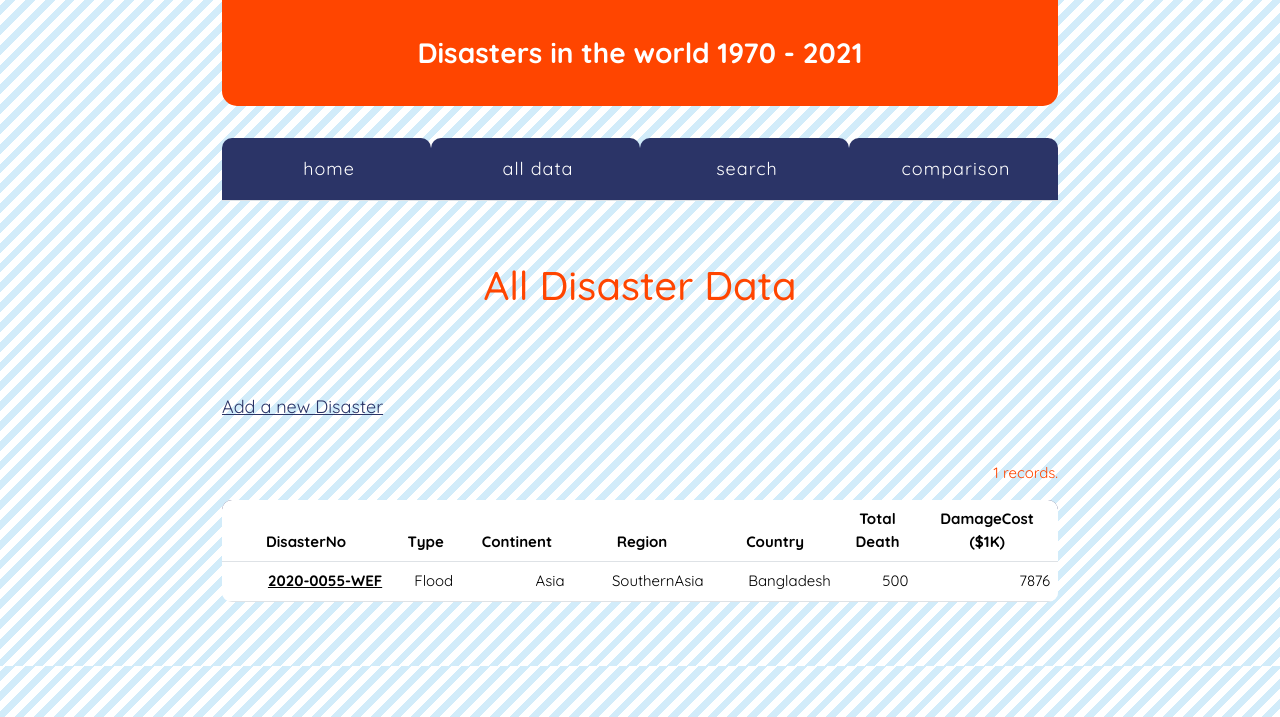
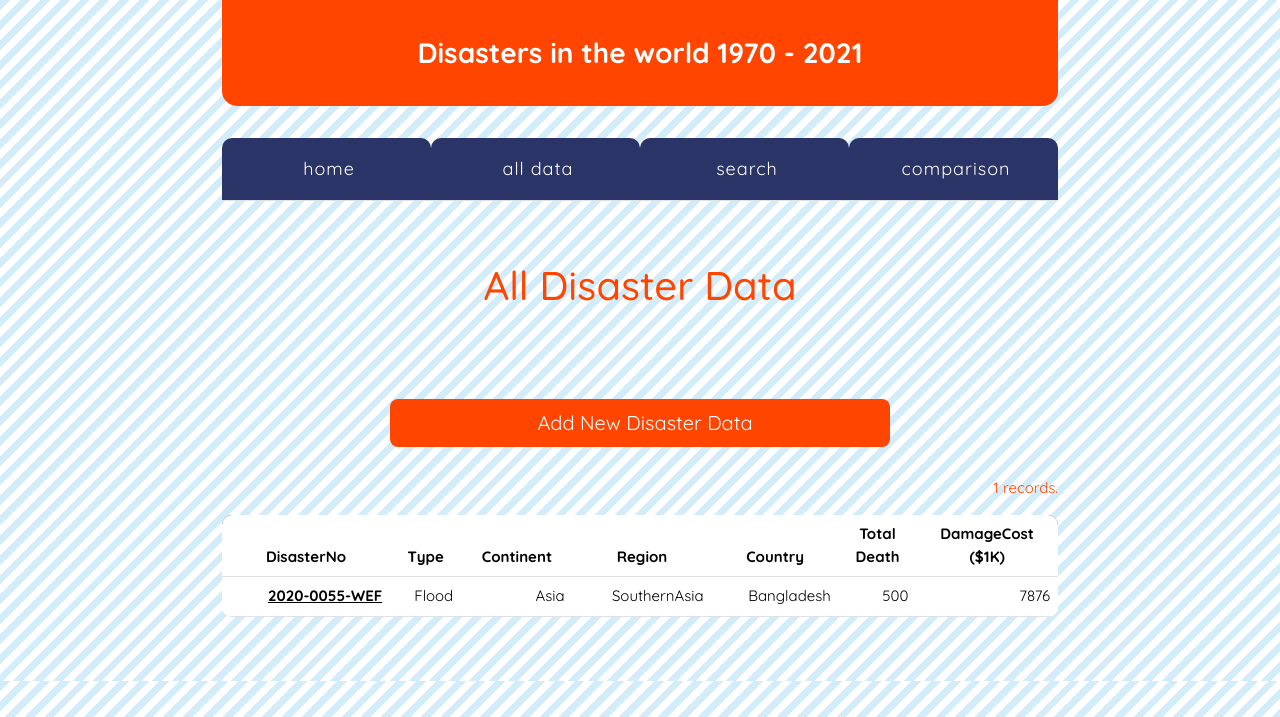
Before and after one commit to azusaw/hotel_CS551Q, a Django app: page /all in a window 1280 px wide. Shown: the top 717 px of the page. Run offline with Django 4.2, Linux system fonts and the light colour scheme; data comes from the database, SQL or seed files in the repository; some libraries are stand-ins or nearby versions.

Commit message:
modify create data button and url

```diff
--- a/disaster/templates/all.html
+++ b/disaster/templates/all.html
@@ -4,6 +4,12 @@ All Disaster Data
 {% endblock %}
 {% block page_content %}
 <h1>All Disaster Data</h1>
-<p><a href={% url 'disaster_new' %}>Add a new Disaster</a></p>
+<div style="text-align: center">
+    <a href="{% url 'disaster_new' %}">
+        <div class="btn btn-lg my-6">
+            <i class="fa-solid fa-plus mr-2"></i>Add New Disaster Data
+        </div>
+    </a>
+</div>
 {% include 'disaster_table.html' with rows=disasters cnt=cnt %}
 {% endblock %}
--- a/disaster/urls.py
+++ b/disaster/urls.py
@@ -8,7 +8,7 @@ urlpatterns = [
     path('detail/<slug:disasterNo>/', views.disaster_detail, name='detail'),
     path('search', views.search, name='search'),
     path('comparison', views.comparison, name='comparison'),
-    path('disaster_new/', views.disaster_new, name='disaster_new'), #'bear_new/'是地址名，views.bear_new是views.py中定义的def的名字，最终返回的是views.py中def的render的模板
+    path('disaster/new', views.disaster_new, name='disaster_new'),
     path('disaster/<slug:disasterNo>/edit', views.disaster_edit, name='disaster_edit'),
-    path('disaster/<slug:disasterNo>/delete',views.disaster_delete, name='disaster_delete'),
+    path('disaster/<slug:disasterNo>/delete', views.disaster_delete, name='disaster_delete'),
 ]
```
